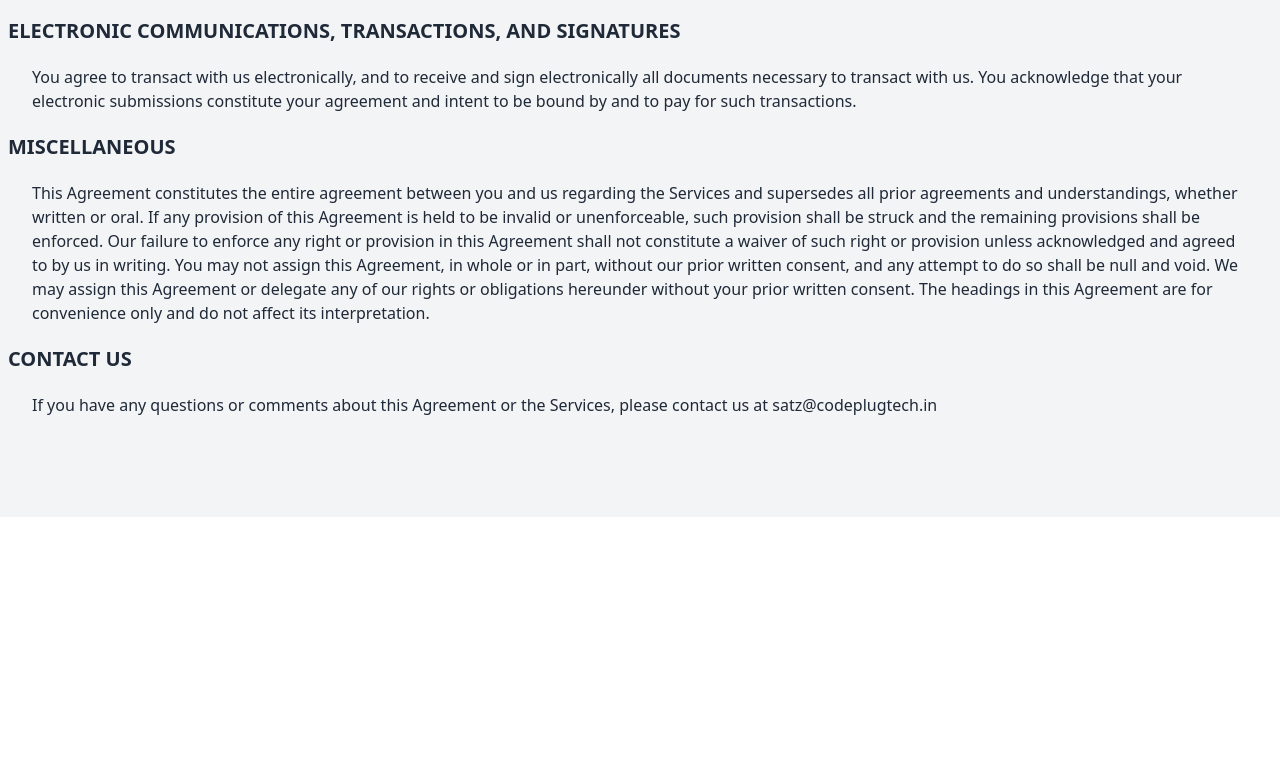
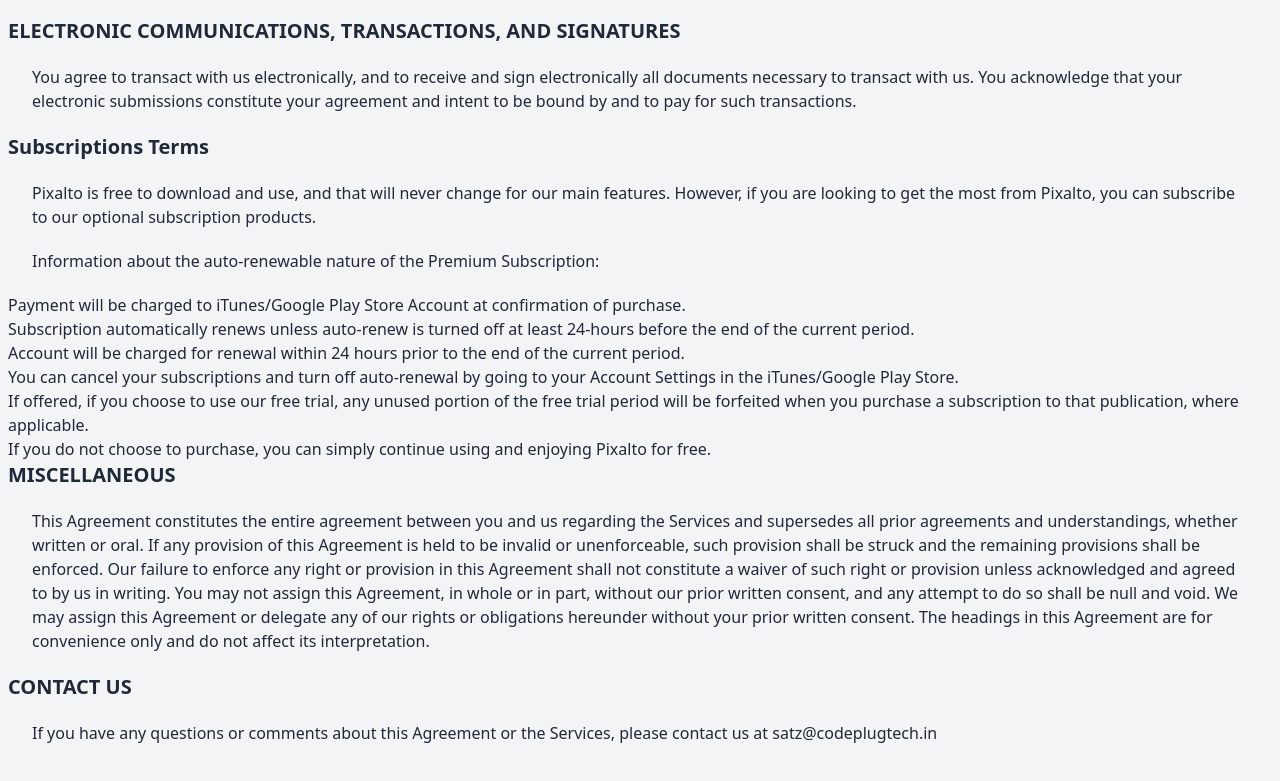
Before and after one commit to ssatz/Pixalto, a website: page public/terms.html in a window 1280 px wide. Shown: the part 2751-3532 px from the top of the page. Before the commit the page ends 3268 px from the top, so only its background shows below. Drawn offline with Linux system fonts and the light colour scheme.

Commit message:
added subscription terms

```diff
--- a/public/terms.html
+++ b/public/terms.html
@@ -210,9 +210,21 @@
 
 
             </p>
+            <h3 class="text-xl font-bold text-gray-800 mb-5">Subscriptions Terms
+
+            </h3>
+            <p class="text-gray-800 text-base px-6 mb-5">Pixalto is free to download and use, and that will never change for our main features. However, if you are looking to get the most from Pixalto, you can subscribe to our optional subscription products.
+
+
+            </p>
+            <p class="text-gray-800 text-base px-6 mb-5">Information about the auto-renewable nature of the Premium Subscription:</p>
+            <p class="custom-prose">
+            <ul><li>Payment will be charged to iTunes/Google Play Store Account at confirmation of purchase.</li><li>Subscription automatically renews unless auto-renew is turned off at least 24-hours before the end of the current period.</li><li>Account will be charged for renewal within 24 hours prior to the end of the current period.</li><li>You can cancel your subscriptions and turn off auto-renewal by going to your Account Settings in the&nbsp;<a href="https://support.apple.com/en-us/HT202039" rel="noopener noreferrer" target="_blank">iTunes</a>/<a href="https://play.google.com/store/account/subscriptions" rel="noopener noreferrer" target="_blank">Google Play Store</a>.</li><li>If offered, if you choose to use our free trial, any unused portion of the free trial period will be forfeited when you purchase a subscription to that publication, where applicable.</li><li>If you do not choose to purchase, you can simply continue using and enjoying Pixalto for free.</li></ul>
+        </p>
             <h3 class="text-xl font-bold text-gray-800 mb-5">MISCELLANEOUS
 
             </h3>
+
             <p class="text-gray-800 text-base px-6 mb-5">This Agreement constitutes the entire agreement between you and
                 us regarding the Services and supersedes all prior agreements and understandings, whether written or
                 oral. If any provision of this Agreement is held to be invalid or unenforceable, such provision shall be
```
